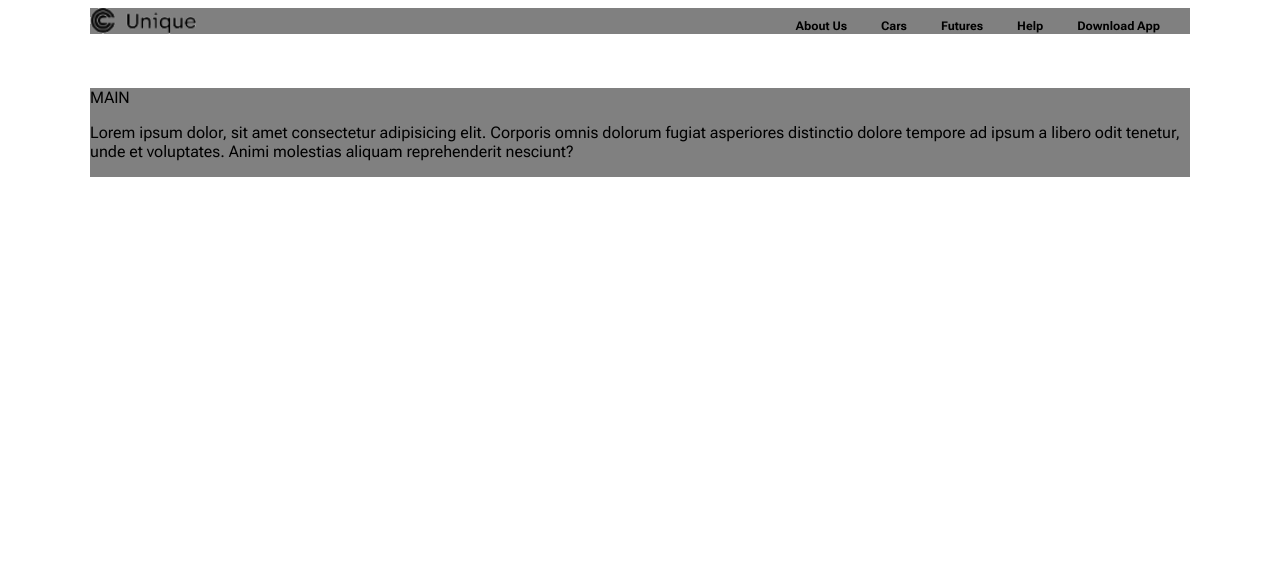
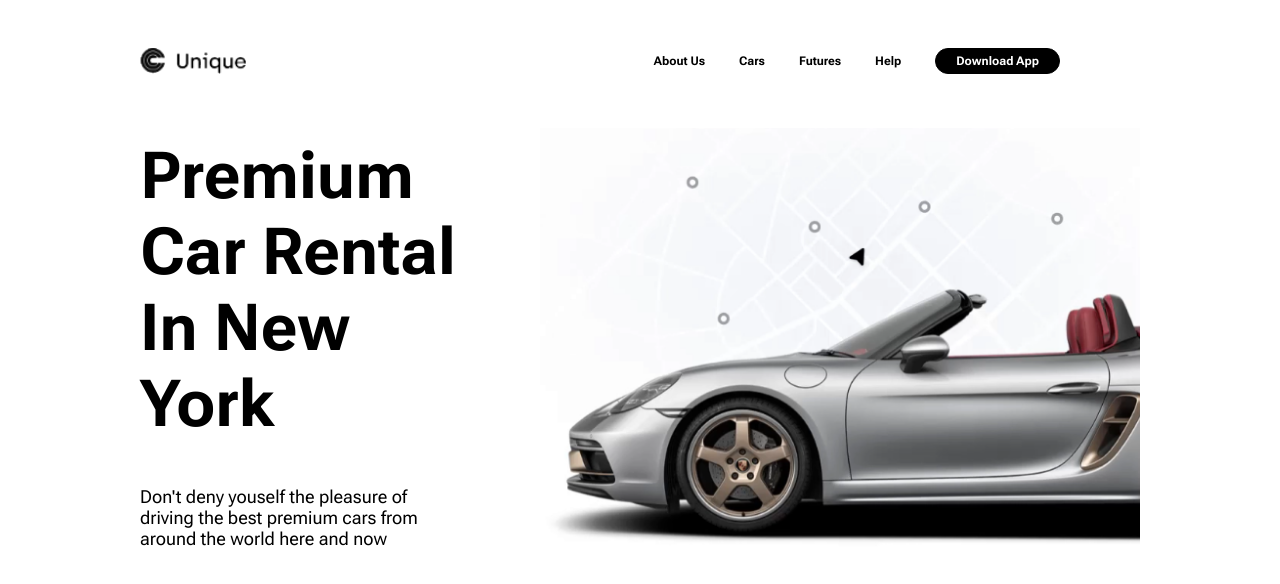
Before and after one commit to IevaSta/2-html-car, a website: page index.html in a window 1280 px wide. Drawn offline with Linux system fonts and the light colour scheme.

Commit message:
Main content #4

```diff
--- a/index.html
+++ b/index.html
@@ -19,17 +19,26 @@
 <header>
     <img src="./logo.png" alt="Logo">
     <nav>
-        <a href="#">About Us</a>
+        <a href="#">About us</a>
         <a href="#">Cars</a>
         <a href="#">Futures</a>
         <a href="#">Help</a>
-        <a href="#">Download App</a>
+        <a href="#">Download app</a>
     </nav>
 </header>
 
 <main >
-    MAIN
-    <p>Lorem ipsum dolor, sit amet consectetur adipisicing elit. Corporis omnis dolorum fugiat asperiores distinctio dolore tempore ad ipsum a libero odit tenetur, unde et voluptates. Animi molestias aliquam reprehenderit nesciunt?</p>
+    <div>
+        <h1>
+            Premium car rental in new york
+        </h1>
+        <p>
+            Don't deny youself the pleasure of driving the best premium cars from around the world here and now
+        </p>
+    </div>
+    <img src="./car.png" alt="Car and map">
+
+
 </main>
 
 </body>
--- a/main.css
+++ b/main.css
@@ -3,24 +3,23 @@ body {
 }
 
 header, main {
+    margin-top: 40px;
     display: inline-block;
-    background-color: grey;
-    width: 1100px;
-    margin-left: calc(50% - 550px);
+    width: 1000px;
+    margin-left: calc(50% - 500px);
 }
 
-img {
+header > img {
     float: left;
     height: 26px;
 }
 
-nav {
+header > nav {
     float: right;
-    margin-top: 7px;
     font-weight: 700;
 }
 
-a {
+nav > a {
     display: inline-block;
     font-size: 12px;
     line-height: 12px;
@@ -29,6 +28,49 @@ a {
     color: black;
 }
 
-main {
+nav > a:first-child {
+    text-transform: capitalize;
+}
+
+nav > a:last-child {
+    border: 1px solid black;
+    background-color: black;
+    color: white;
+    margin-right: 80px;
+    text-transform: capitalize;
+    padding: 6px 20px 6px 20px;
+    border-radius: 20px;
+}
+
+nav > a:hover {
+    color: grey;
+}
+
+body > main {
     margin-top: 50px;
 }
+
+main > div {
+    width: 35%;
+    float: left;
+}
+
+div > h1 {
+    margin-top: 10px;
+    font-size: 65px;
+    text-transform: capitalize;
+}
+
+div > h1:nth-child(4) {
+   text-transform: lowercase;
+}
+
+div > p {
+    font-size: 18px;
+    padding-right: 15%;
+}
+
+main > img {
+    width: 60%;
+    float: right;
+}
```
Also changed, not shown: car.png (added).
